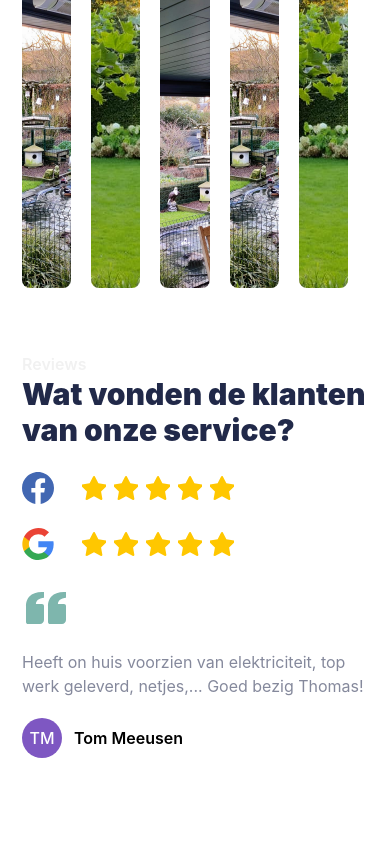
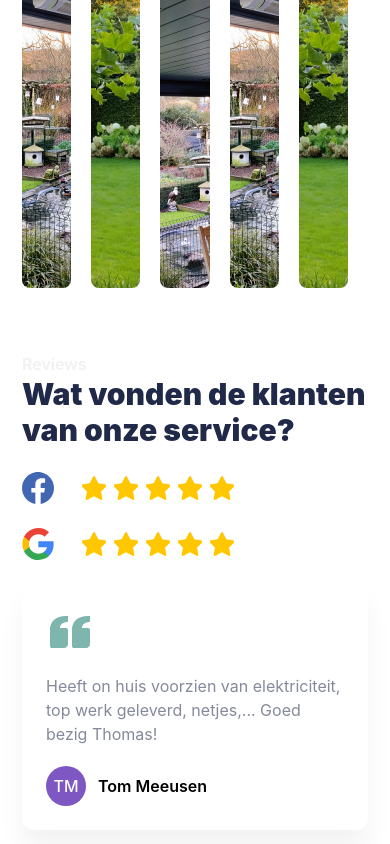
Before and after one commit to web3thijs/twe-nextjs-frontend, a Next.js app: page / in a window 390 px wide. Shown: the part 3080-3924 px from the top of the page. Before the commit the page ends 3902 px from the top, so only its background shows below. Built offline with nearby package versions, Linux system fonts and the light colour scheme.

Commit message:
Reviews contrast

```diff
--- a/components/sections/Reviews.tsx
+++ b/components/sections/Reviews.tsx
@@ -35,7 +35,7 @@ function Reviews() {
                 </div>
               </div>
             </div>
-            <div className="mt-6 md:my-auto">
+            <div className="mt-6 md:my-auto bg-white shadow-3xl p-6 rounded-xl">
               <Image alt="Quote" src={'/reviews/quote.svg'} layout="fixed" height={48} width={48} objectFit="cover"/>
               <p className="text-gray mt-3">Heeft on huis voorzien van elektriciteit, top werk geleverd, netjes,... Goed bezig Thomas!</p>
               <div className="mt-5 flex">
```
